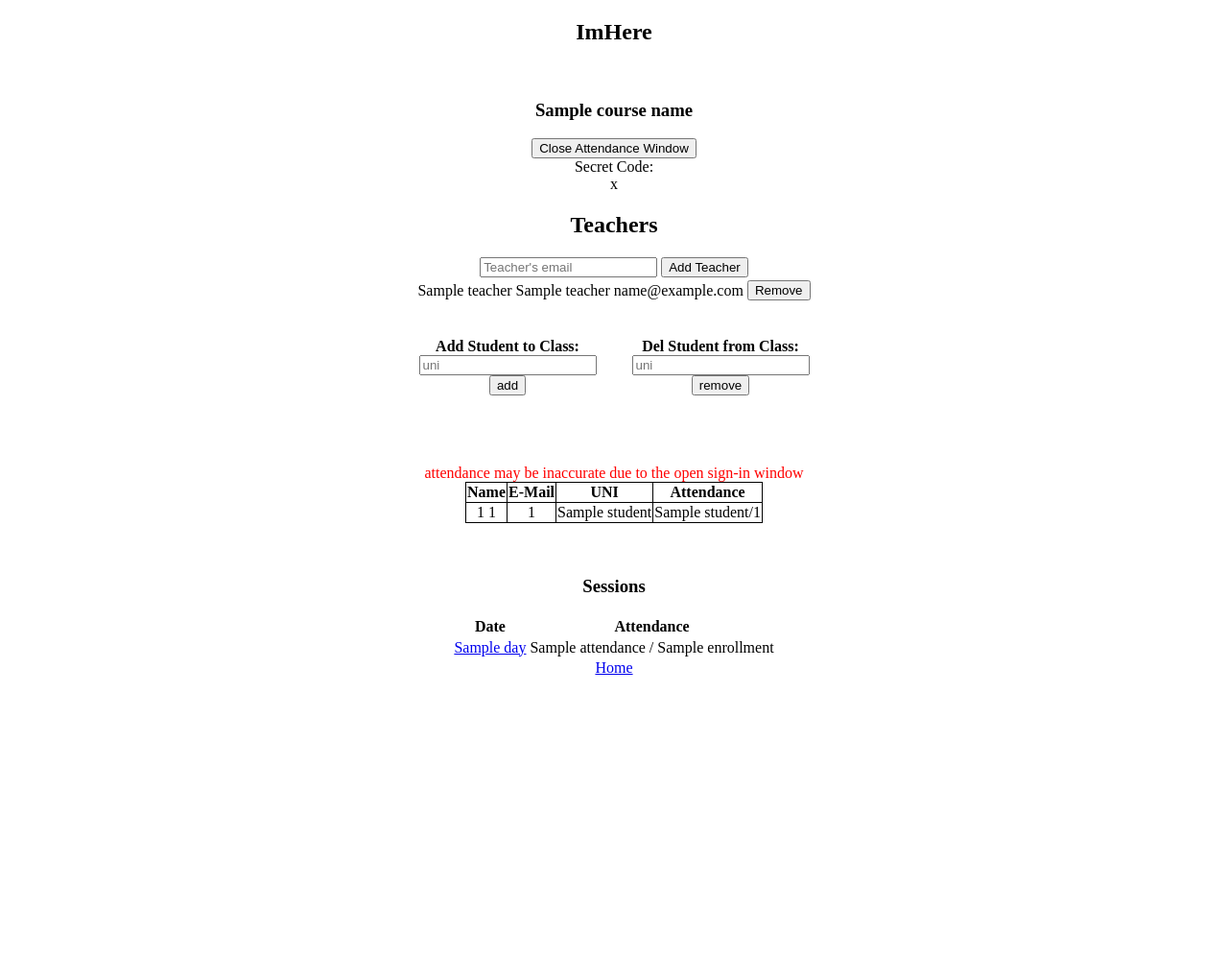
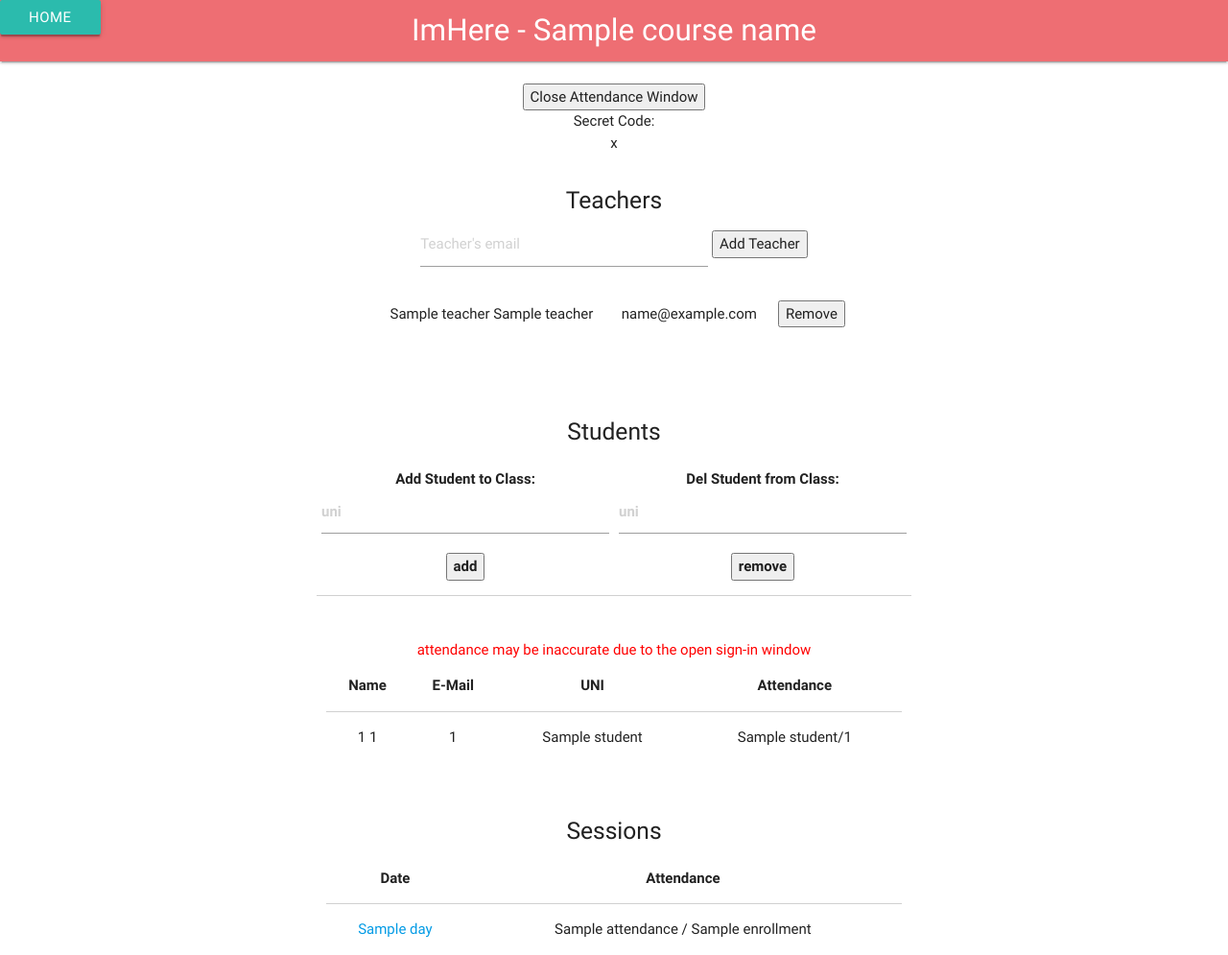
Before and after one commit to youngthejames/ImHere, a Flask app: template imhere/templates/view_class.html in a window 1280 px wide. Shown: the whole page at 96% size. Before the commit the page ends 703 px from the top, so only its background shows below. Run offline with Flask 2, Linux system fonts and the light colour scheme; the visitor is signed in with stand-in values (Sample User, id 1); the template is opened without the code that fills it: most values are stand-ins (such as "Sample title", 1, 10 or a date in 2020); lists and menus that the app fills with data are empty; parts of the project's set-up code (start-up, migrations or seed data) failed here and were passed over.

Commit message:
css for teacher view class

```diff
--- a/imhere/templates/view_class.html
+++ b/imhere/templates/view_class.html
@@ -8,15 +8,30 @@
           border: 1px solid black;
       }
   </style>
+
+  <!--Import Google Icon Font-->
+  <link href="http://fonts.googleapis.com/icon?family=Material+Icons" rel="stylesheet">
+  <!--Import materialize.css-->
+  <link rel="stylesheet"
+        type="text/css"
+        href="{{ url_for('static', filename='css/materialize.min.css') }}"
+        media="screen,projection"/>
+  <!--Let browser know website is optimized for mobile-->
+  <meta name="viewport" content="width=device-width, initial-scale=1.0"/>
 </head>
 
 <body>
+  <nav>
+    <div class="nav-wrapper">
+      <a href="#" class="brand-logo center">ImHere - {{course_name}}</a>
+      <a class="btn waves-effect waves-light left" href="/teacher/">Home</a>
+      <ul id="nav-mobile" class="left hide-on-med-and-down">
+      </ul>
+    </div>
+  </nav>
+  <br>
+
   <center>
-
-    <h2>ImHere</h2><br>
-
-    <h3>{{course_name}}</h3>
-
   {% if secret %}
     <form method="POST" action="/teacher/view_class">
     <button name="close" value="{{cid}}">Close Attendance Window
@@ -33,18 +48,19 @@
       </form><br>
 
   {% endif %}
+  <br>
 
   <!-- teachers section -->
-    <h2>Teachers</h2>
+  <h5>Teachers</h5>
   <form method = "POST" action="/teacher/view_class">
-      <input type="email" name="email" placeholder="Teacher's email" required></input>
+    <input style="width:300px" type="email" name="email" placeholder="Teacher's email" required></input>
     <input type="hidden" name="cid" value="{{cid}}"></input>
     <button name="add_teacher" value="{{cid}}">Add Teacher</button>
   </form>
   {% if res[0] == False %}
     <font color="red">{{res[1]}}</font>
   {% endif %}
-    <table>
+  <table style="width:500px" class="centered">
     {% for teacher in teachers %}
     <tr>
       <td>{{teacher['name']}} {{teacher['family_name']}}</td>
@@ -60,15 +76,16 @@
     </tr>
     {% endfor %}
   </table>
+  <br><br><br>
 
-    <table cellspacing="35">
+  <h5>Students</h5>
+  <table style="width:600px" class="centered" cellspacing="35">
     <thead>
       <tr>
-
         <th>
         Add Student to Class:<br>
         <form method="POST" action="/teacher/view_class">
-        <input type="text" required name="add_student" placeholder="uni">
+          <input style="width:300px" type="text" required name="add_student" placeholder="uni">
           <br>
           <button name="cid" value={{cid}}>add</button>
         </form>
@@ -78,13 +95,12 @@
         <th>
         Del Student from Class:<br>
         <form method="POST" action="/teacher/view_class">
-        <input type="text" required name="remove_student" placeholder="uni">
+          <input style="width:300px" type="text" required name="remove_student" placeholder="uni">
           <br>
           <button name="cid" value={{cid}}>remove</button>
         </form>
         </th>
         {% endif %}
-
       </tr>
     </thead>
   </table>
@@ -104,7 +120,7 @@
       {% if secret %}
       <font color="red">attendance may be inaccurate due to the open sign-in window</font>
       {% endif %}
-    <table cellspacing="5" class="beta" style="border-collapse:collapse">
+  <table cellspacing="5" style="width:600px" class="centered" style="border-collapse:collapse">
   <thead>
   <tr>
       <th>Name</th>
@@ -128,12 +144,14 @@
   <!-- end students section -->
 
   <!-- sessions -->
-    <h3>Sessions</h3>
-    <table>
+  <h5>Sessions</h5>
+  <table class="centered" style="width:600px">
+    <thead>
       <tr>
         <th>Date</th>
         <th>Attendance</th>
       </tr>
+    </thead>
   {% for session in sessions %}
     <tr>
       <td><a href="/teacher/sessions/{{session['seid']}}">
@@ -143,8 +161,7 @@
     </tr>
   {% endfor %}
   </table>
+  </center>
 
-    <a href="/teacher/">Home</a>
-    </center>
 </body>
 </html>
```
Lines whose indentation alone changed are shown as unchanged.
